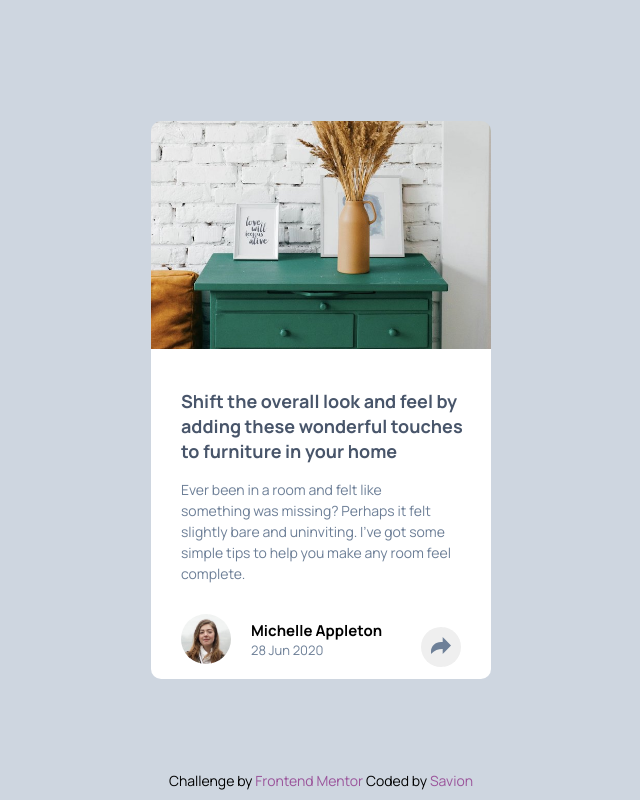
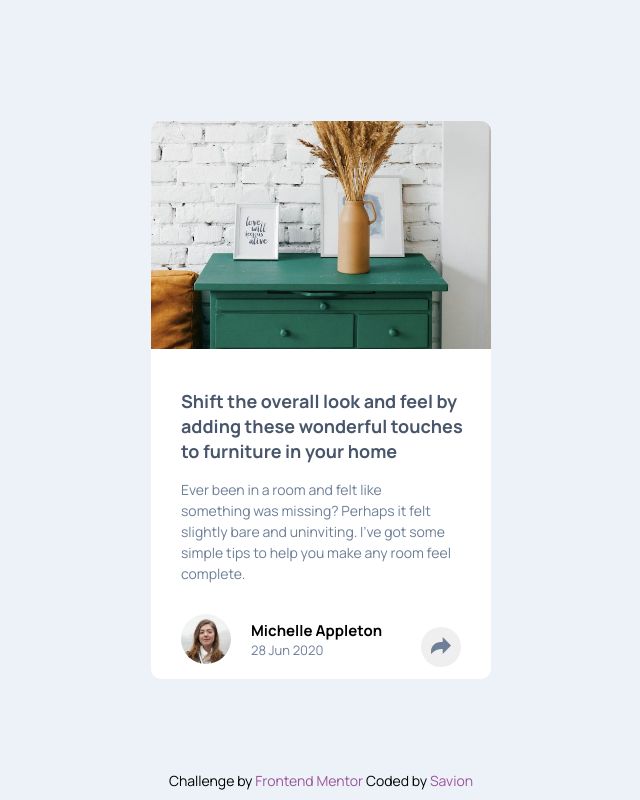
Before and after one commit to S4V10N/article-preview-component-master, a plain HTML site: page index.html in a window 1280 px wide. Shown: the whole page, without its empty margins (319-959 px from the left). Drawn offline with Linux system fonts and the light colour scheme.

Commit message:
fixed the background color

```diff
--- a/styles.css
+++ b/styles.css
@@ -25,7 +25,7 @@ body{
     place-content: center;
     min-height: 100vh;
     font-family: "Manrope", sans-serif;
-    background-color: var(--GRAY-BACKGROUND);
+    background-color: var(--LIGHT-GRAYISH-BLUE);
 }
 article{
     display: flex;
```
